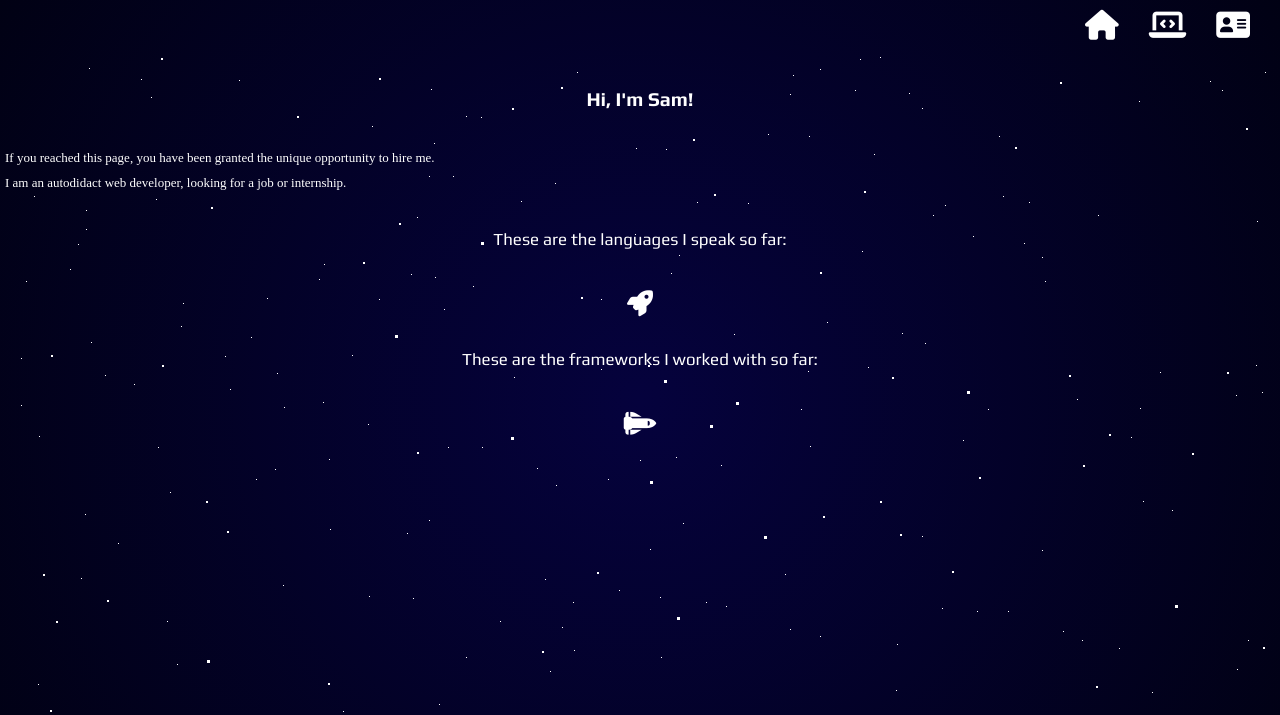
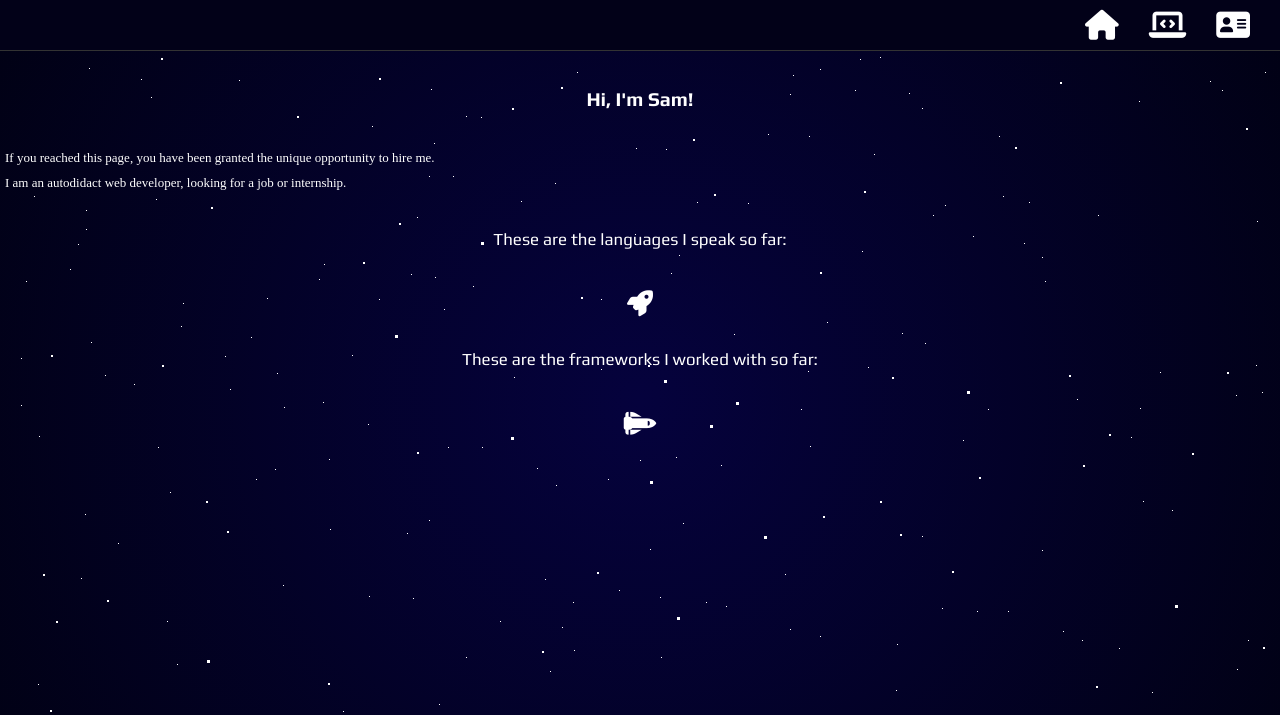
Before and after one commit to pudu87/portfolio, a website built with webpack: page dist/index.html in a window 1280 px wide. Shown: the top 715 px of the page. Built offline with Linux system fonts and the light colour scheme; a web font is replaced by a local one.

Commit message:
fix navbar

```diff
--- a/src/styles/main.scss
+++ b/src/styles/main.scss
@@ -79,10 +79,17 @@ a {
 // NAVIGATION
 
 nav {
+  position: fixed;
+  z-index: 100;
+  top: 0;
+  left: 0;
+  right: 0;
   height: 50px;
   display: flex;
   align-items: center;
   justify-content: right;
+  background-color: rgb(2, 1, 24);
+  border-bottom: 1px solid #333;
   span {
     margin-right: 30px;
   }
@@ -98,6 +105,7 @@ nav {
 // CONTAINER
 
 #container {
+  margin-top: 50px;
   position: relative;
   flex: 1;
 }
```
Also changed, not shown: dist/main.js.
